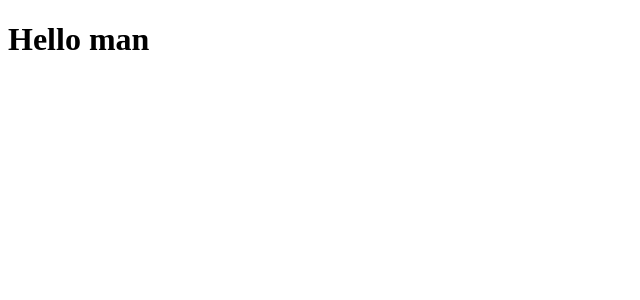
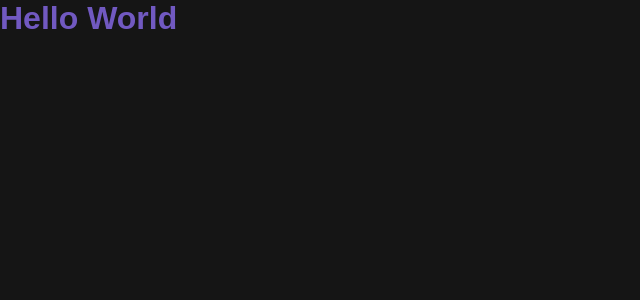
Before and after one commit to peguimasid/NextJS, a Next.js app: page / in a window 1280 px wide. Shown: the top 300 px of the page, without its empty margins (0-640 px from the left). Built offline with nearby package versions, Linux system fonts and the light colour scheme.

Commit message:
04 - styled components

```diff
--- /dev/null
+++ b/babel.config.js
@@ -0,0 +1,4 @@
+module.exports = {
+  presets: ["next/babel"],
+  plugins: [["styled-components", { "ssr": true }]]
+}
--- a/package.json
+++ b/package.json
@@ -10,11 +10,14 @@
   "dependencies": {
     "next": "9.5.3",
     "react": "16.13.1",
-    "react-dom": "16.13.1"
+    "react-dom": "16.13.1",
+    "styled-components": "^5.2.0"
   },
   "devDependencies": {
     "@types/node": "^14.11.2",
     "@types/react": "^16.9.49",
+    "@types/styled-components": "^5.1.3",
+    "babel-plugin-styled-components": "^1.11.1",
     "typescript": "^4.0.3"
   }
 }
--- a/src/pages/_app.tsx
+++ b/src/pages/_app.tsx
@@ -1,5 +1,10 @@
-function MyApp({ Component, pageProps }) {
-  return <Component {...pageProps} />
+import GlobalStyle from '../styles/GlobalStyle';
+
+export default function MyApp({ Component, pageProps }) {
+  return (
+    <>
+     <GlobalStyle />
+     <Component {...pageProps} />
+    </>
+  )
 }
-
-export default MyApp;
--- /dev/null
+++ b/src/pages/_document.tsx
@@ -0,0 +1,30 @@
+import Document, { DocumentContext } from 'next/document'
+import { ServerStyleSheet } from 'styled-components'
+
+export default class MyDocument extends Document {
+  static async getInitialProps(ctx: DocumentContext) {
+    const sheet = new ServerStyleSheet()
+    const originalRenderPage = ctx.renderPage
+
+    try {
+      ctx.renderPage = () =>
+        originalRenderPage({
+          enhanceApp: (App) => (props) =>
+            sheet.collectStyles(<App {...props} />),
+        })
+
+      const initialProps = await Document.getInitialProps(ctx)
+      return {
+        ...initialProps,
+        styles: (
+          <>
+            {initialProps.styles}
+            {sheet.getStyleElement()}
+          </>
+        ),
+      }
+    } finally {
+      sheet.seal()
+    }
+  }
+}
--- a/src/pages/index.tsx
+++ b/src/pages/index.tsx
@@ -1,7 +1,9 @@
+import { Title } from '../styles/pages/Home';
+
 export default function Home() {
   return (
     <div>
-      <h1>Hello man</h1>
+      <Title>Hello World</Title>
     </div>
   )
 }
--- /dev/null
+++ b/src/styles/GlobalStyle.ts
@@ -0,0 +1,14 @@
+import { createGlobalStyle } from 'styled-components';
+
+export default createGlobalStyle`
+  * {
+    margin:0;
+    padding:0;
+  }
+
+  body {
+    background: #151515;
+    color: #FFF;
+    font-family: Arial, Helvetica, sans-serif;
+  }
+`;
--- /dev/null
+++ b/src/styles/pages/Home.ts
@@ -0,0 +1,5 @@
+import styled from 'styled-components';
+
+export const Title= styled.h1`
+  color: #7159c1;
+`;
```
Also changed, not shown: 1 other file (tests, documents, lock files or other folders).
